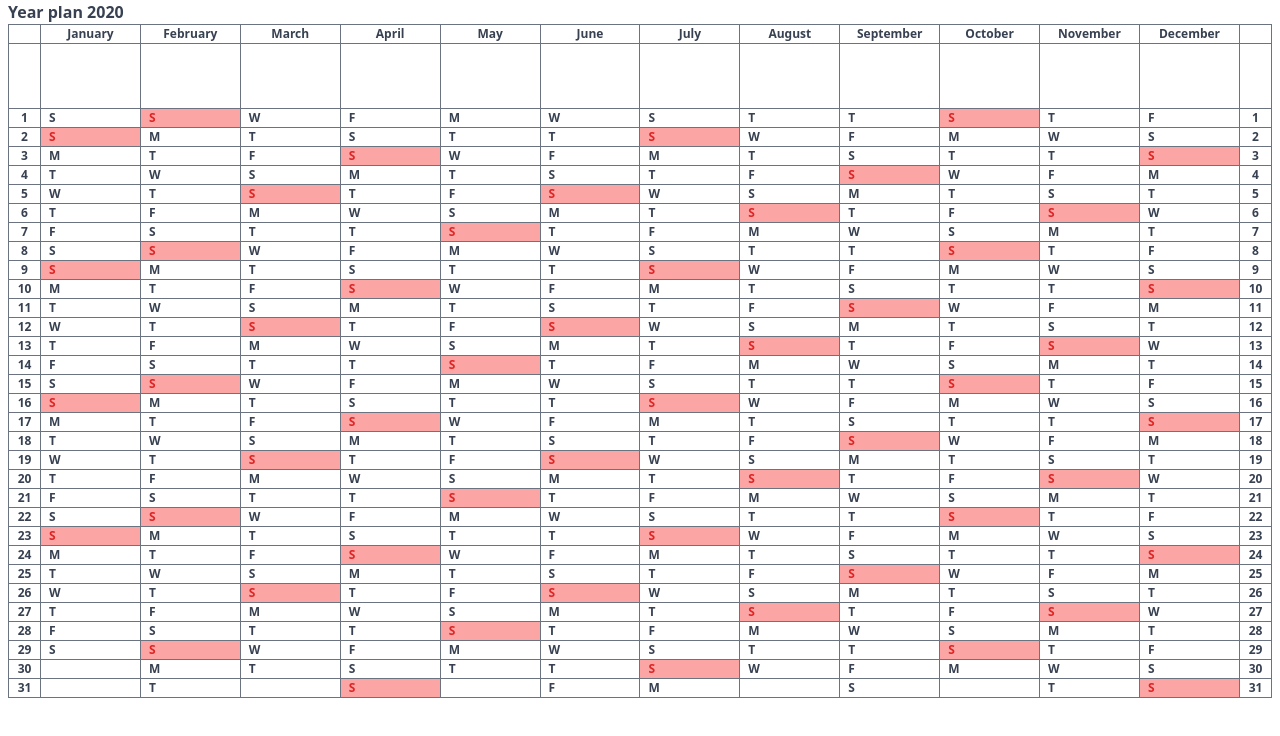
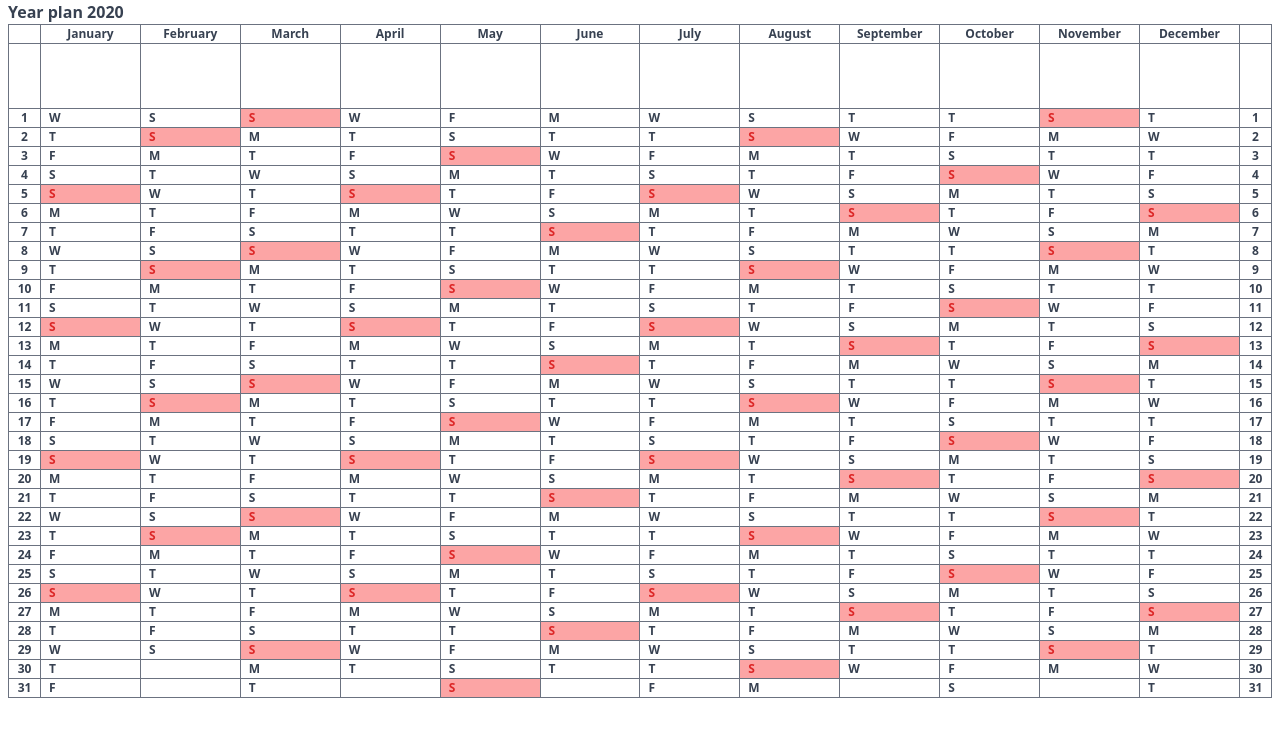
Before and after one commit to beaucouplus/calendar, a React (Create React App) app: page / in a window 1280 px wide. Shown: the top 736 px of the page. Built offline with nearby package versions, Linux system fonts and the light colour scheme.

Commit message:
paper year calendar > created a css object and props - solved tiny bug

```diff
--- a/src/App.js
+++ b/src/App.js
@@ -11,23 +11,27 @@ function App() {
   const monthDays = range(1, 31);
   const columns = range(1, 14);
 
+  const css = {
+    cellBorders: "border border-gray-500",
+  };
+
   return (
     <div className="px-2 w-screen h-screen">
       <h1 className="font-semibold text-gray-700">Year plan {year}</h1>
       <table className="table-fixed w-full border text-xs bg-white">
-        <thead className="border border-gray-500">
+        <thead className={`${css.cellBorders}`}>
           <tr>
             <Months />
           </tr>
           <tr>
             {columns.map((x) => (
-              <td className="border border-gray-500 py-6">&nbsp;</td>
+              <td className={`${css.cellBorders} py-6`}>&nbsp;</td>
             ))}
           </tr>
-          {monthDays.map((monthDay) => (
-            <DateLine monthDay={monthDay} year={year} key={monthDay} />
-          ))}
         </thead>
+        {monthDays.map((monthDay) => (
+          <DateLine monthDay={monthDay} year={year} key={monthDay} css={css} />
+        ))}
       </table>
     </div>
   );
@@ -63,10 +67,10 @@ function Months() {
   );
 }
 
-function DateLine({ monthDay, year }) {
-  const tdClass = "border border-gray-500 font-semibold";
+function DateLine({ monthDay, year, css }) {
+  const tdClass = `${css.cellBorders} font-semibold`;
 
-  const columns = range(1, 12);
+  const columns = range(0, 11);
 
   const twoDigitsMonthDay = monthDay < 10 ? `0${monthDay}` : `${monthDay}`;
   const baseDate = `${year}-01-${twoDigitsMonthDay}`;
```
Also changed, not shown: src/index.css (deleted, +0 -13 lines), src/logo.svg (deleted), 1 other file (tests, documents, lock files or other folders).
